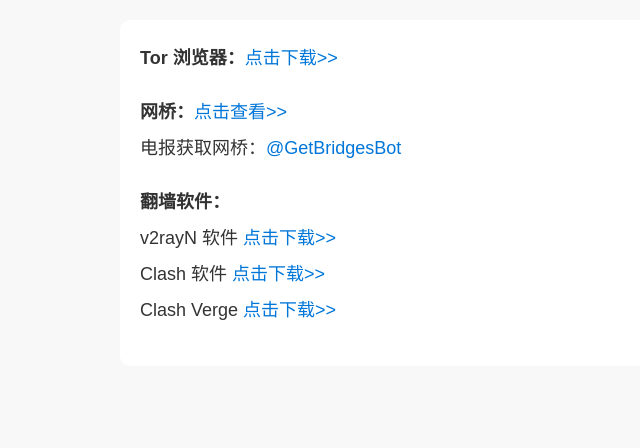
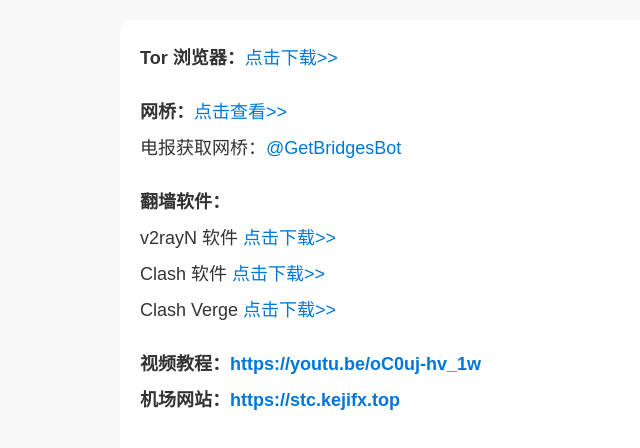
Before and after one commit to kjqq/kjqq.github.io, a plain HTML site: page anwang.html in a window 1280 px wide. Shown: the whole page, without its empty margins (0-640 px from the left). Drawn offline with Linux system fonts and the light colour scheme.

Commit message:
Add files via upload

```diff
--- a/anwang.html
+++ b/anwang.html
@@ -28,6 +28,12 @@ Clash 软件 <a href="https://github.com/Kejifaxian/welcome/releases/tag/vpn" ta
 Clash Verge <a href="https://github.com/clash-verge-rev/clash-verge-rev/releases/download/v1.7.7/Clash.Verge_1.7.7_x64-setup.exe" target="_blank">点击下载>></a>
 </p>
 
+<p>
+<strong>
+视频教程：<a href="https://youtu.be/oC0uj-hv_1w?si=frprWteABg38l6NJ" target="_blank">https://youtu.be/oC0uj-hv_1w</a><br>
+机场网站：<a href="https://stc.kejifx.top" target="_blank">https://stc.kejifx.top</a></strong>
+</p>
+
 
 </div>
 </div>
```
